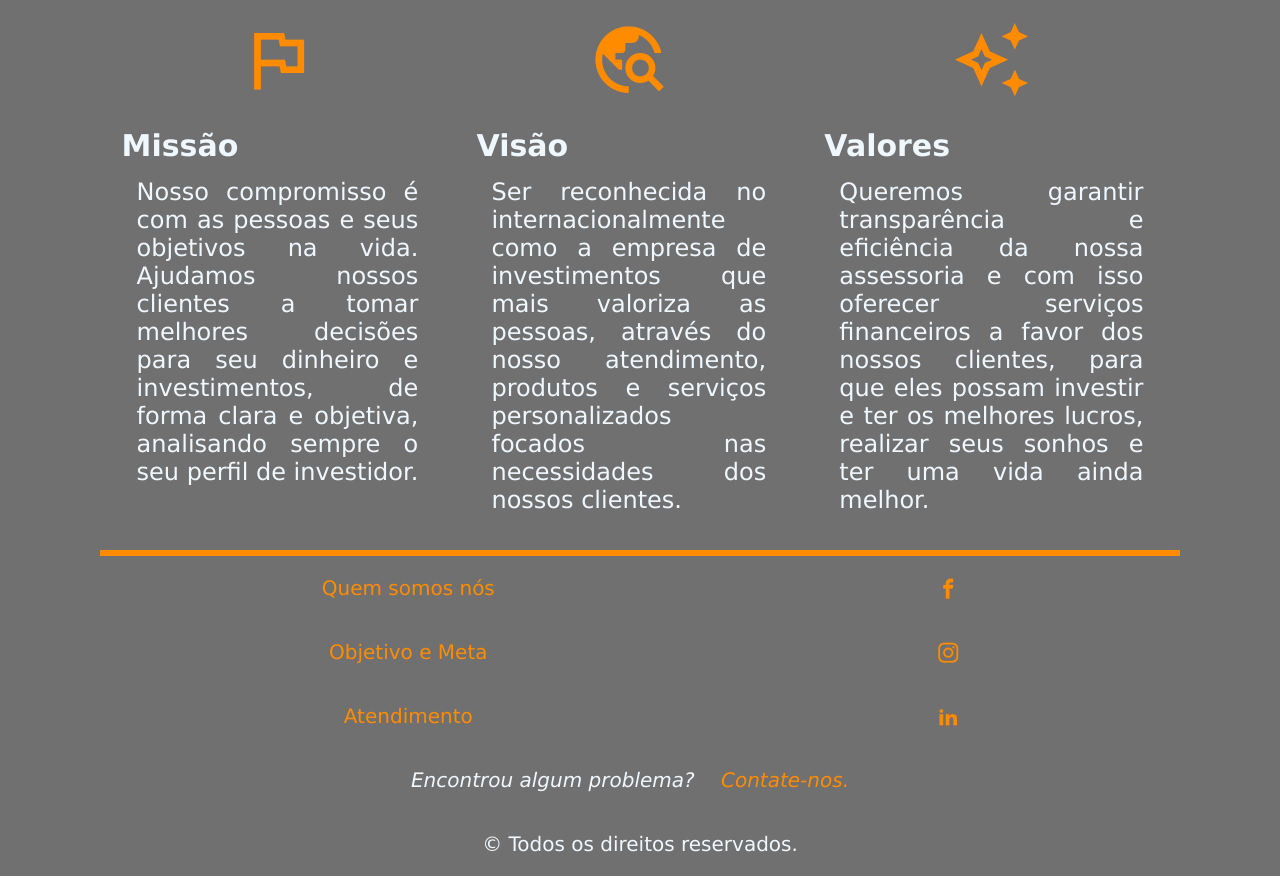
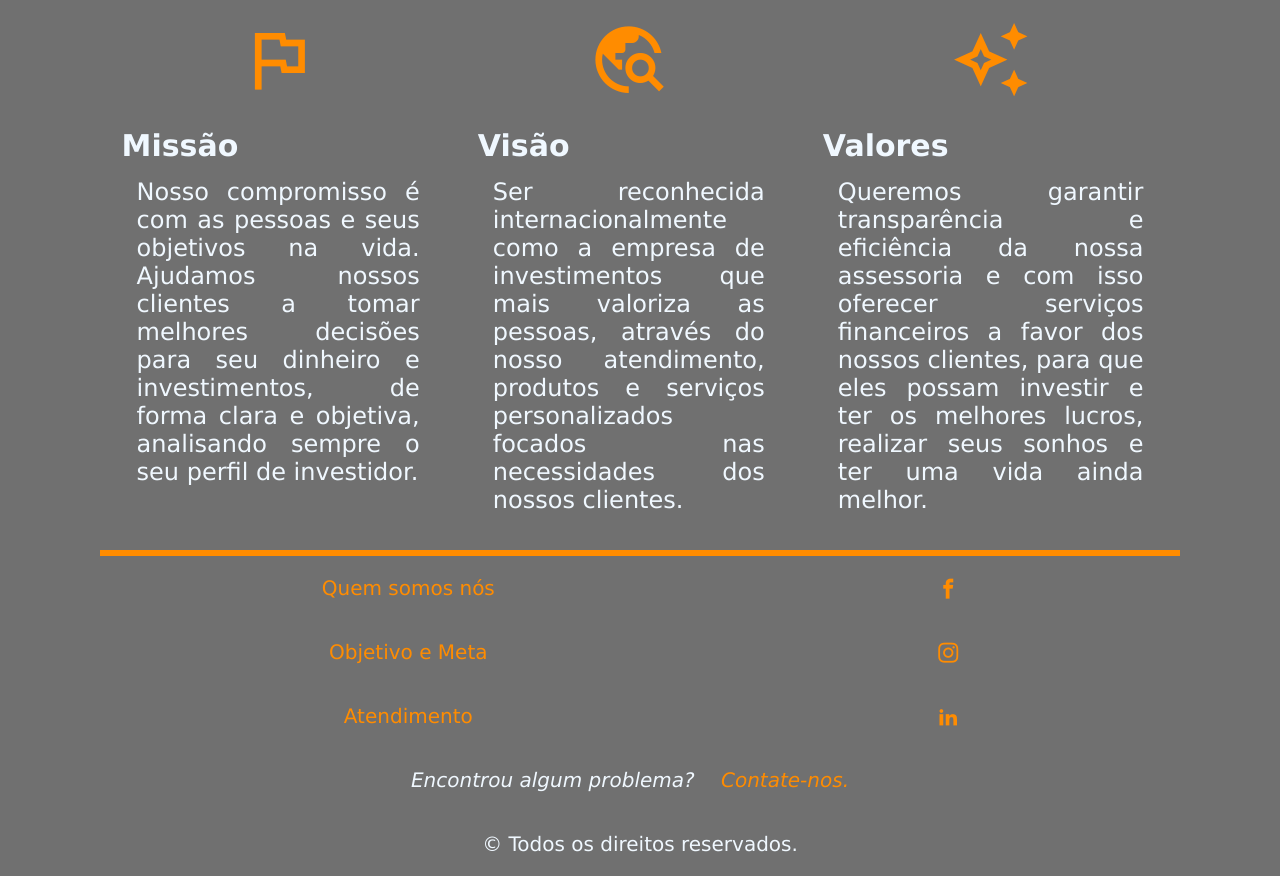
Before and after one commit to Group4-js-jquery/SoulCoin-g4, a plain HTML site: page modelo.html in a window 1280 px wide. Shown: the part 3090-3966 px from the top of the page. Drawn offline with nearby package versions, Linux system fonts and the light colour scheme; files whose address does not match are found by name.

Commit message:
tirei o no da visão

```diff
--- a/modelo.html
+++ b/modelo.html
@@ -195,7 +195,7 @@
         </div>
         <h3>Visão</h3>
         <p>
-          Ser reconhecida no internacionalmente como a empresa de
+          Ser reconhecida internacionalmente como a empresa de
           investimentos que mais valoriza as pessoas, através do nosso
           atendimento, produtos e serviços personalizados focados nas
           necessidades dos nossos clientes.
```
